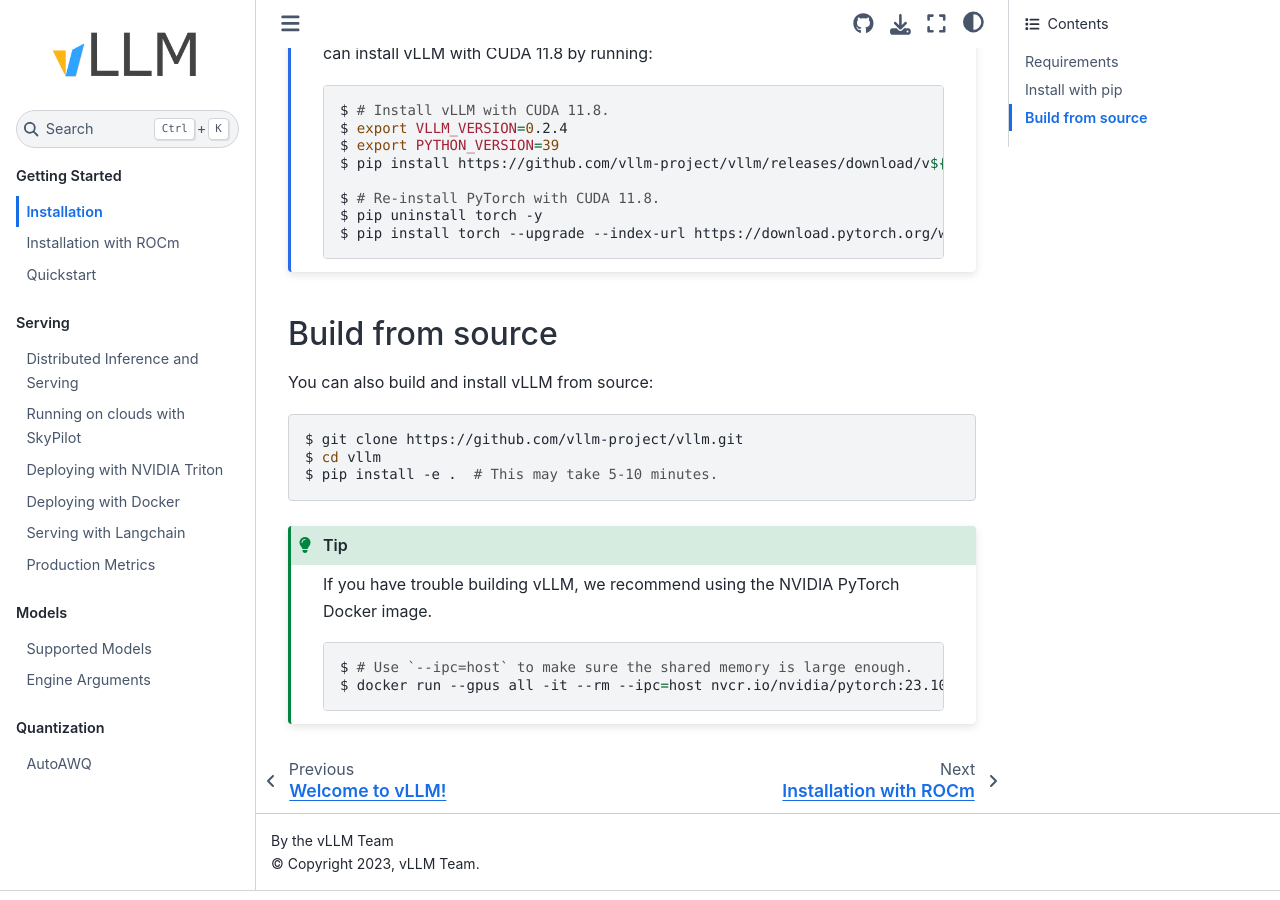
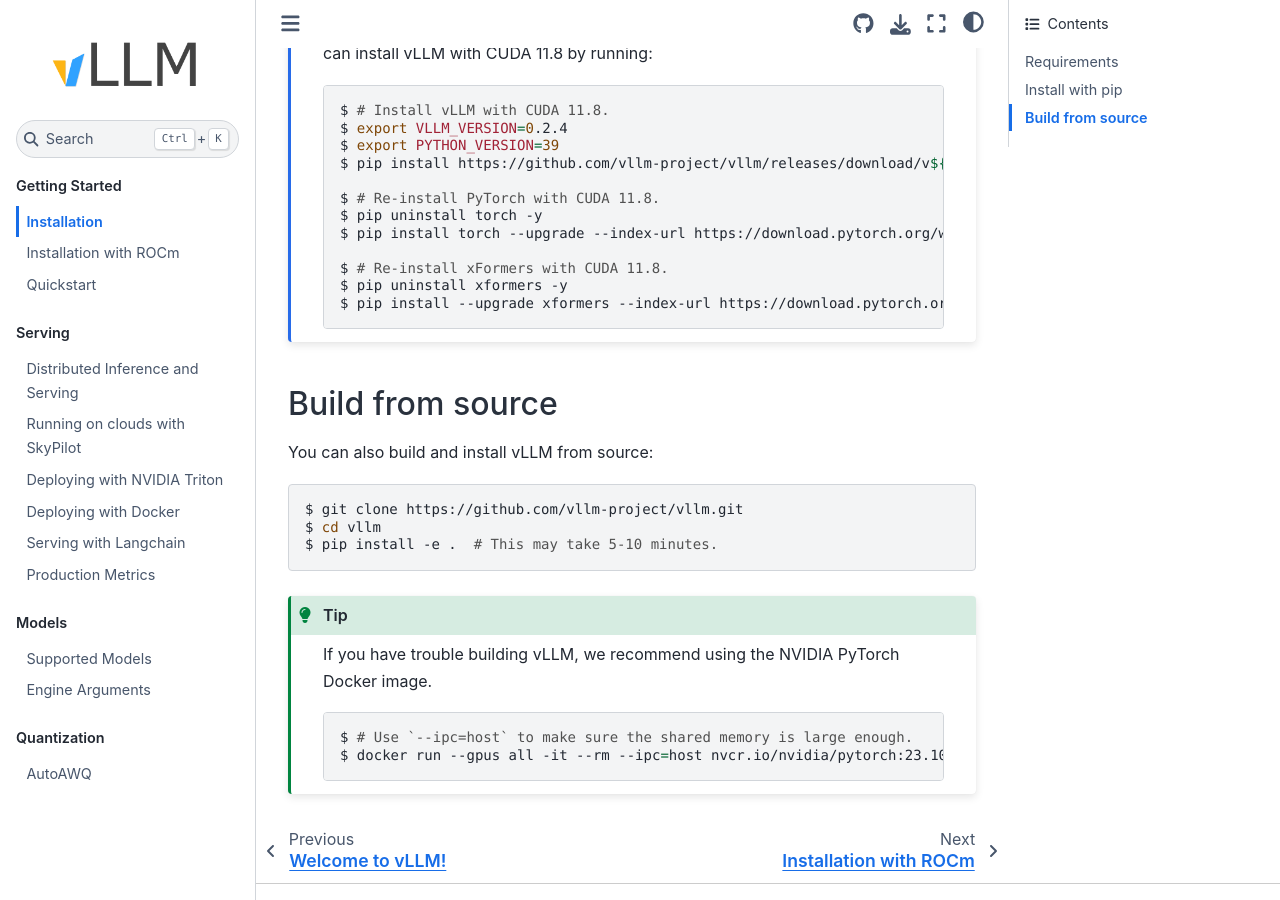
Before and after one commit to shaojiewang/vllm-rocm, a Sphinx documentation site: the page built from docs/source/getting_started/installation.rst, in a window 1280 px wide and 900 px high, scrolled down 684 px. Built offline with Sphinx 7.4.7 and the Sphinx Book theme 1.1.4, drawn with Linux system fonts in a browser that asks for light colours; pages that are not in the unit, such as notebooks, are missing from menus.

Commit message:
[Docs] Update installation instructions to include CUDA 11.8 xFormers (#2246)

```diff
--- a/docs/source/getting_started/installation.rst
+++ b/docs/source/getting_started/installation.rst
@@ -42,6 +42,10 @@
         $ pip uninstall torch -y
         $ pip install torch --upgrade --index-url https://download.pytorch.org/whl/cu118
 
+        $ # Re-install xFormers with CUDA 11.8.
+        $ pip uninstall xformers -y
+        $ pip install --upgrade xformers --index-url https://download.pytorch.org/whl/cu118
+
 
 .. _build_from_source:
 
```
